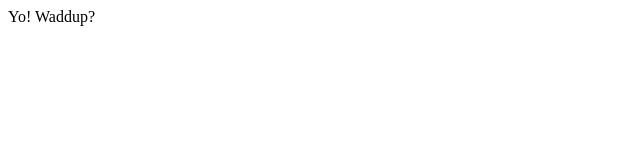
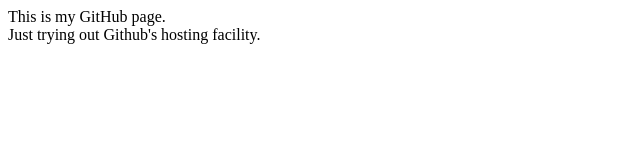
Before and after one commit to anantSinghCross/anantSinghCross.github.io, a plain HTML site: page index.html in a window 1280 px wide. Shown: the whole page, without its empty margins (0-640 px from the left). Drawn offline with Linux system fonts and the light colour scheme.

Commit message:
Update index.html

```diff
--- a/index.html
+++ b/index.html
@@ -1,9 +1,10 @@
 <!DOCTYPE html>
 <html>
 <head>
-	<title>GitHub Pages</title>
+	<title>My Git Profile</title>
 </head>
 <body>
-Yo! Waddup?
+This is my GitHub page.<br>
+Just trying out Github's hosting facility.<br>
 </body>
 </html>
```
